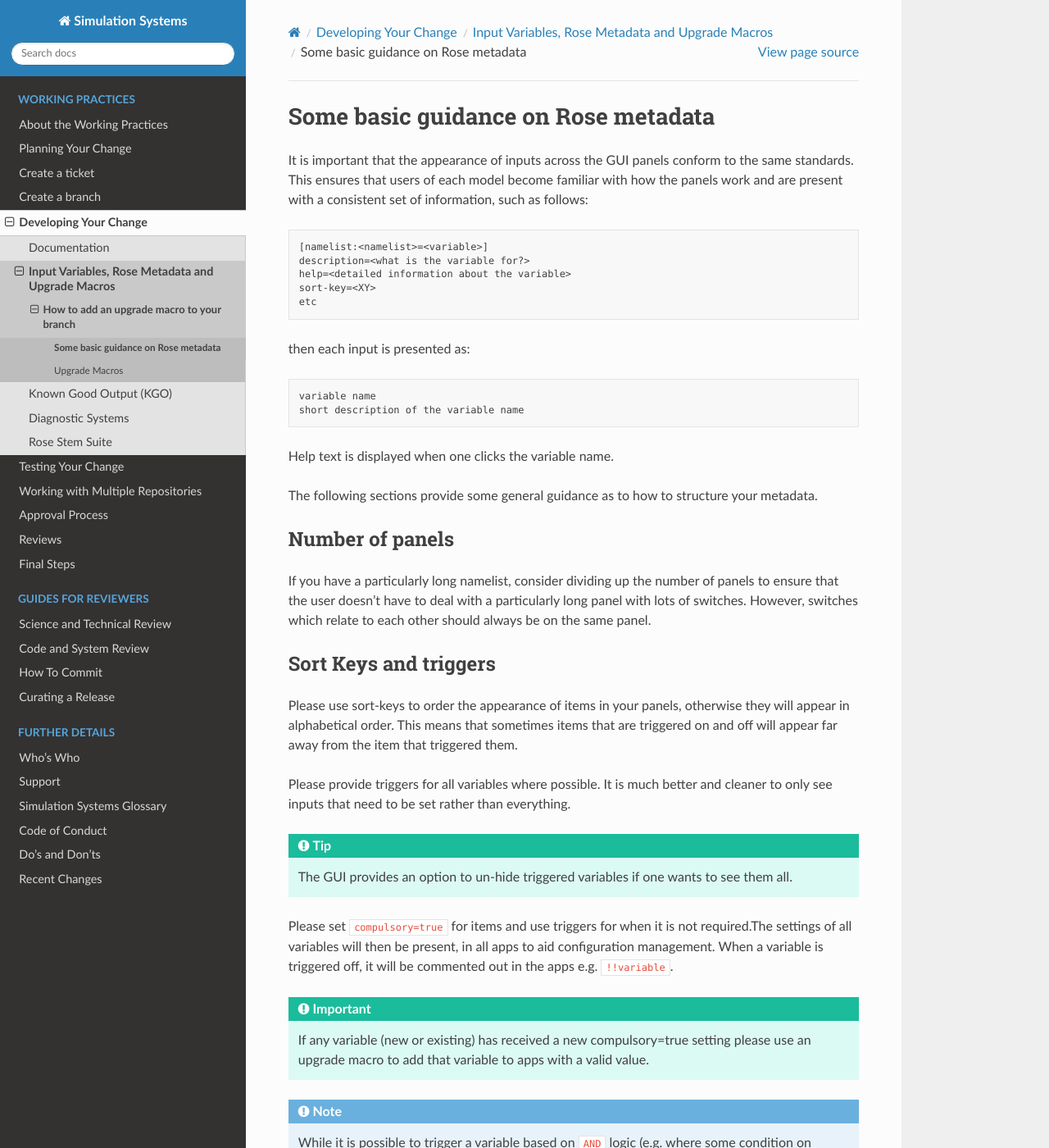
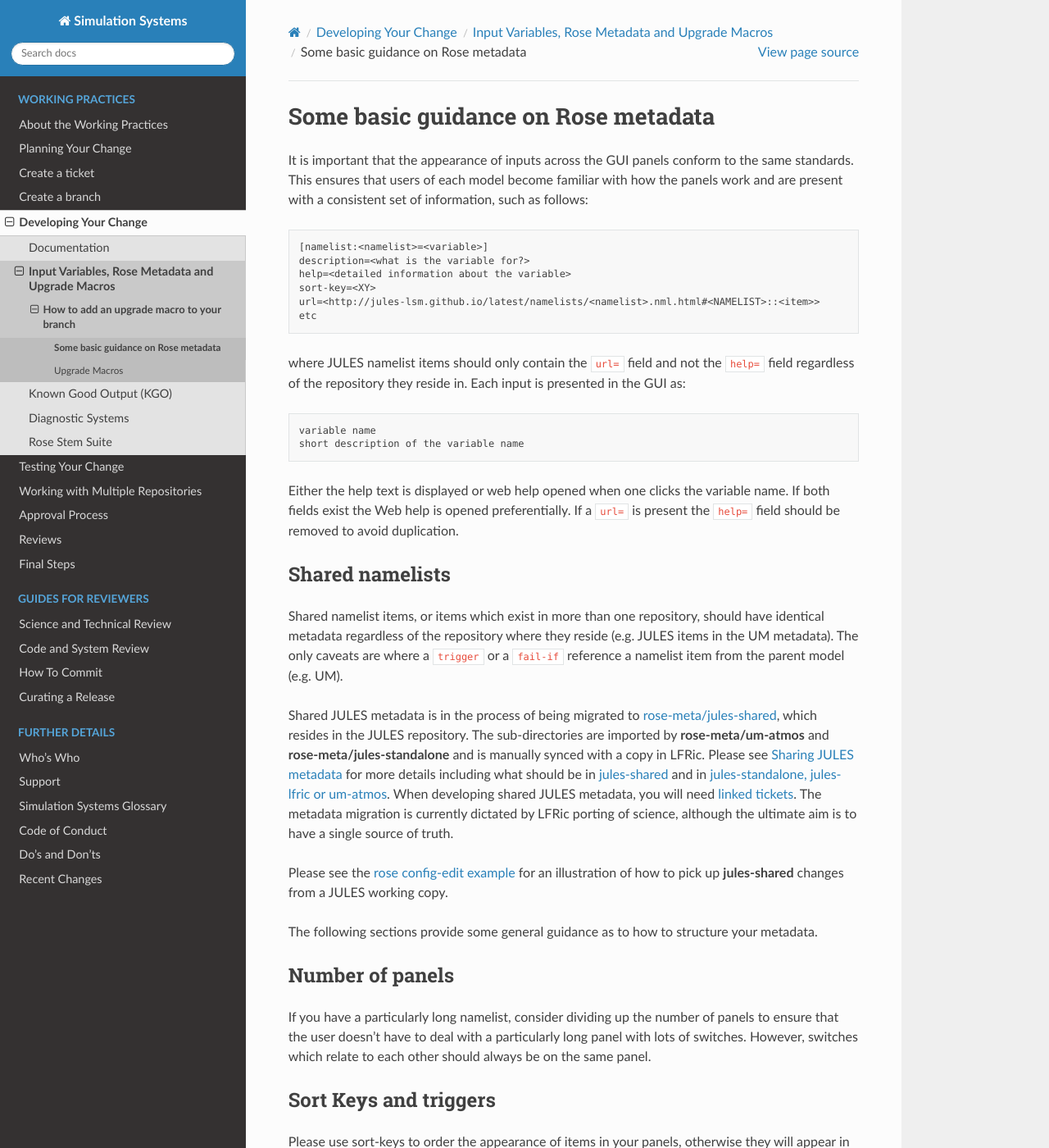
Before and after one commit to MetOffice/simulation-systems, a Sphinx documentation site: the page built from source/WorkingPractices/metadata_guidance.rst, in a window 1280 px wide and 1400 px high. Shown: the whole window at 82% size. Built offline with Sphinx 7.4.7 and the Read the Docs theme 2.0.0, drawn with Linux system fonts in a browser that asks for light colours; some of the changed text lies outside the part shown.

Commit message:
Changes made to reflect jules-shared developments (#138)
Co-authored-by: James Bruten <109733895+james-bruten-mo@users.noreply.github.com>

```diff
--- a/source/WorkingPractices/metadata_guidance.rst
+++ b/source/WorkingPractices/metadata_guidance.rst
@@ -12,20 +12,57 @@ with a consistent set of information, such as follows:
 
 .. code-block::
 
-    [namelist:<namelist>=<variable>]
-    description=<what is the variable for?>
-    help=<detailed information about the variable>
-    sort-key=<XY>
-    etc
+   [namelist:<namelist>=<variable>]
+   description=<what is the variable for?>
+   help=<detailed information about the variable>
+   sort-key=<XY>
+   url=<http://jules-lsm.github.io/latest/namelists/<namelist>.nml.html#<NAMELIST>::<item>>
+   etc
 
-then each input is presented as:
+where JULES namelist items should only contain the ``url=`` field and
+not the ``help=`` field regardless of the repository they reside
+in. Each input is presented in the GUI as:
 
 .. code-block::
 
     variable name
     short description of the variable name
 
-Help text is displayed when one clicks the variable name.
+Either the help text is displayed or web help opened when one clicks
+the variable name. If both fields exist the Web help is opened
+preferentially. If a ``url=`` is present the ``help=`` field should be
+removed to avoid duplication.
+
+.. _shared-namelists:
+
+Shared namelists
+----------------
+
+Shared namelist items, or items which exist in more than one
+repository, should have identical metadata regardless of the
+repository where they reside (e.g. JULES items in the UM
+metadata). The only caveats are where a ``trigger`` or a ``fail-if``
+reference a namelist item from the parent model (e.g. UM).
+
+Shared JULES metadata is in the process of being migrated to
+`rose-meta/jules-shared
+<https://code.metoffice.gov.uk/trac/jules/browser/main/trunk/rose-meta/jules-shared>`_,
+which resides in the JULES repository. The sub-directories are
+imported by **rose-meta/um-atmos** and **rose-meta/jules-standalone**
+and is manually synced with a copy in LFRic. Please see `Sharing JULES
+metadata <https://code.metoffice.gov.uk/trac/jules/wiki/SharingJULESmetadata>`_
+for more details including what should be in `jules-shared
+<https://code.metoffice.gov.uk/trac/jules/wiki/SharingJULESmetadata#Whatsinjules-shared>`_
+and in `jules-standalone, jules-lfric or um-atmos
+<https://code.metoffice.gov.uk/trac/jules/wiki/SharingJULESmetadata#Whatsinjules-standalonejules-lfricorum-atmos>`_. When
+developing shared JULES metadata, you will need :ref:`linked tickets
+<multirepo>`. The metadata migration is currently dictated by LFRic
+porting of science, although the ultimate aim is to have a single
+source of truth.
+
+Please see the :ref:`rose config-edit example<metadata_changes>` for
+an illustration of how to pick up **jules-shared** changes from a
+JULES working copy.
 
 ..
  We need to check if this is all still the case with cylc 8.
@@ -55,7 +92,8 @@ see inputs that need to be set rather than everything.
 .. tip::
   The GUI provides an option to un-hide triggered variables if one wants to see them all.
 
-Please set ``compulsory=true`` for items and use triggers for when it is not required.The settings
+Please set ``compulsory=true`` for items and use triggers for when it
+is not required. The settings
 of all variables will then be present, in all apps to aid configuration management. When a variable
 is triggered off, it will be commented out in the apps e.g. ``!!variable``.
 
@@ -73,18 +111,64 @@ is triggered off, it will be commented out in the apps e.g. ``!!variable``.
 
   It is not possible to trigger a variable based on ``OR`` logic.
 
-Viewing meta-data changes as you go along
+.. _metadata_changes:
+
+Viewing metadata changes as you go along
 -----------------------------------------
 
-One can easily review their meta-data changes with the rose config editor, opening up an example app file. For example
+One can easily review their metadata changes with the rose config editor, opening up an example app file. For example:
 
 .. code-block::
 
-  cd <path of working copy of branch>/rose-stem/app/um_n48_eg
-  rose config-edit -M <path of working copy of branch/rose-meta/>
+   cd <path of working copy of branch>/rose-stem/app/um_n48_eg
+   rose config-edit -M <path of working copy of branch/rose-meta/>
 
-then once the app opens click on the LHS appname to being up the app meta panel. Update this to HEAD rather than the version number and apply.
+If making **jules-shared** changes, when reviewing these changes from a
+different parent repository, you will first need to set the
+`ROSE_META_PATH` system variable:
 
-Please note that if you have used an upgrade macro on the app then the meta line at the top of the app file will have changed (i.e. meta=um-atmos/vn11.0_t46). Since no meta-data exists at this version rose edit will produce an error saying that it cannot find it, instead it will use the meta-data in um-atmos/HEAD. Please click OK and continue.
+.. code-block::
+
+   export ROSE_META_PATH=<path of working copy of JULES branch/rose-meta/>
+
+or add the path instead as a colon separated list:
+
+.. code-block::
+
+   rose config-edit -M <path of working copy of branch/rose-meta/>:<path of working copy of JULES branch/rose-meta/>
+
+then once the app opens click on the LHS appname to display the app
+meta panel. Update this to HEAD rather than the version number and
+apply.
+
+Please note that if you have used an upgrade macro on the app then the
+meta line at the top of the app file will have changed
+(e.g. meta=um-atmos/vn11.0_t46). Since no metadata exists at this
+version rose edit will produce an error saying that it cannot find it,
+instead it will use the metadata in e.g. um-atmos/HEAD. Please click
+OK and continue.
 
 Your updates should now appear.
+
+Ensuring metadata changes are valid
+-----------------------------------
+
+Developments to the metadata can be checked for errors by running
+`rose metadata-check <https://metomi.github.io/rose/doc/html/api/command-reference.html#rose-metadata-check>`_
+
+.. code-block::
+
+   rose metadata-check -C /path/to/rose-meta/<config>/HEAD
+
+where the ``-C`` option can be omitted if inside the directory containing the metadata file.
+
+.. note::
+   If there are **jules-shared** changes then these need to be
+   added to the metadata path even in the JULES repository. As the
+   metadata checker does not have the ``-M`` option, this has to be
+   done using the `ROSE_META_PATH` environnment variable as in the
+   :ref:`previous example<metadata_changes>`.
+
+   If the metadata checker returns "not a configuration metadata
+   directory" then this may indicate that the wrong path has been
+   set.
```
Also changed, not shown: source/Reviewers/howtocommit.rst (+22 -4 lines), source/WorkingPractices/TestSuites/jules.rst (+8 -0 lines), source/WorkingPractices/rose_stem.rst (+8 -1 lines), source/WorkingPractices/testing.rst (+32 -13 lines).
